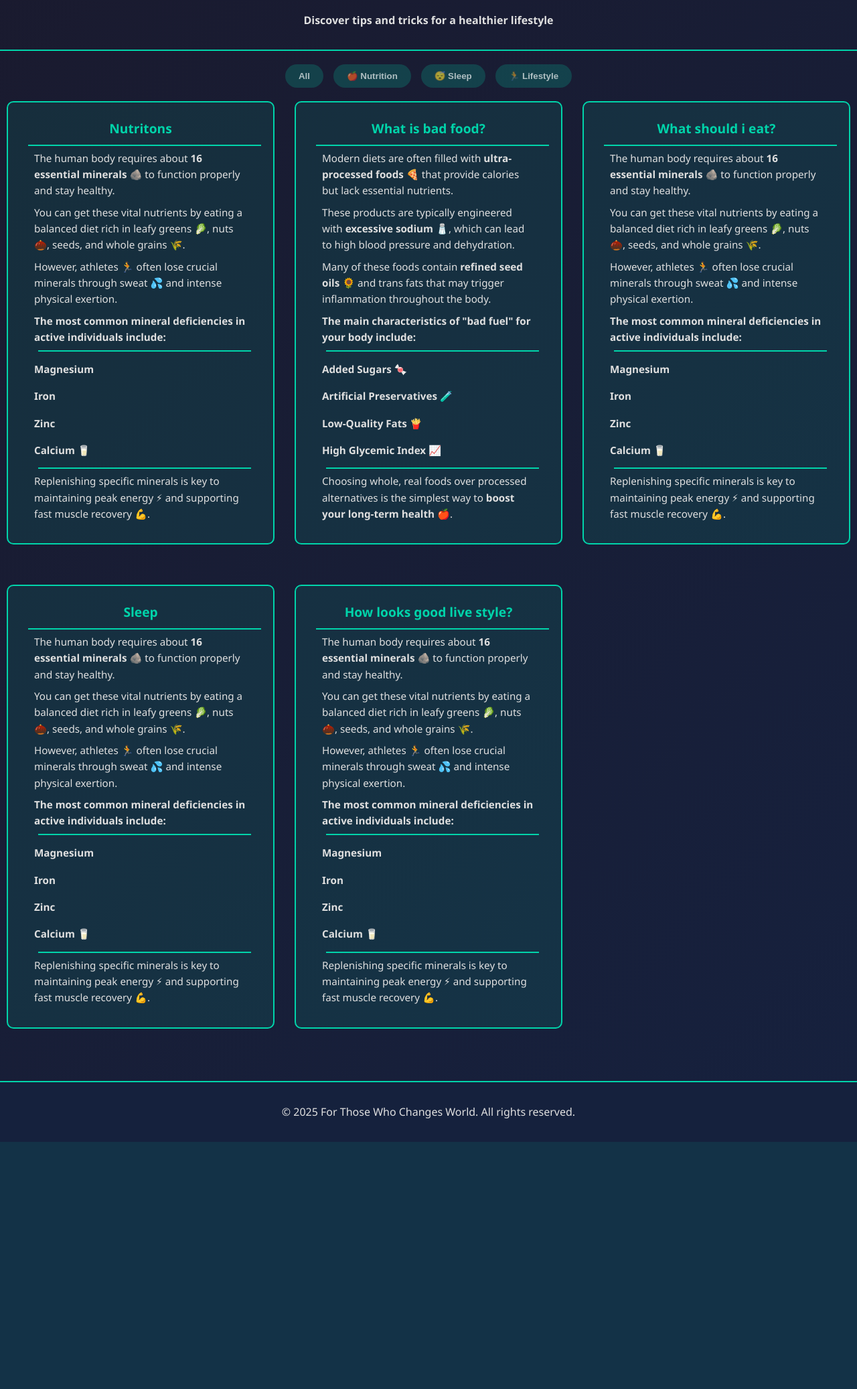
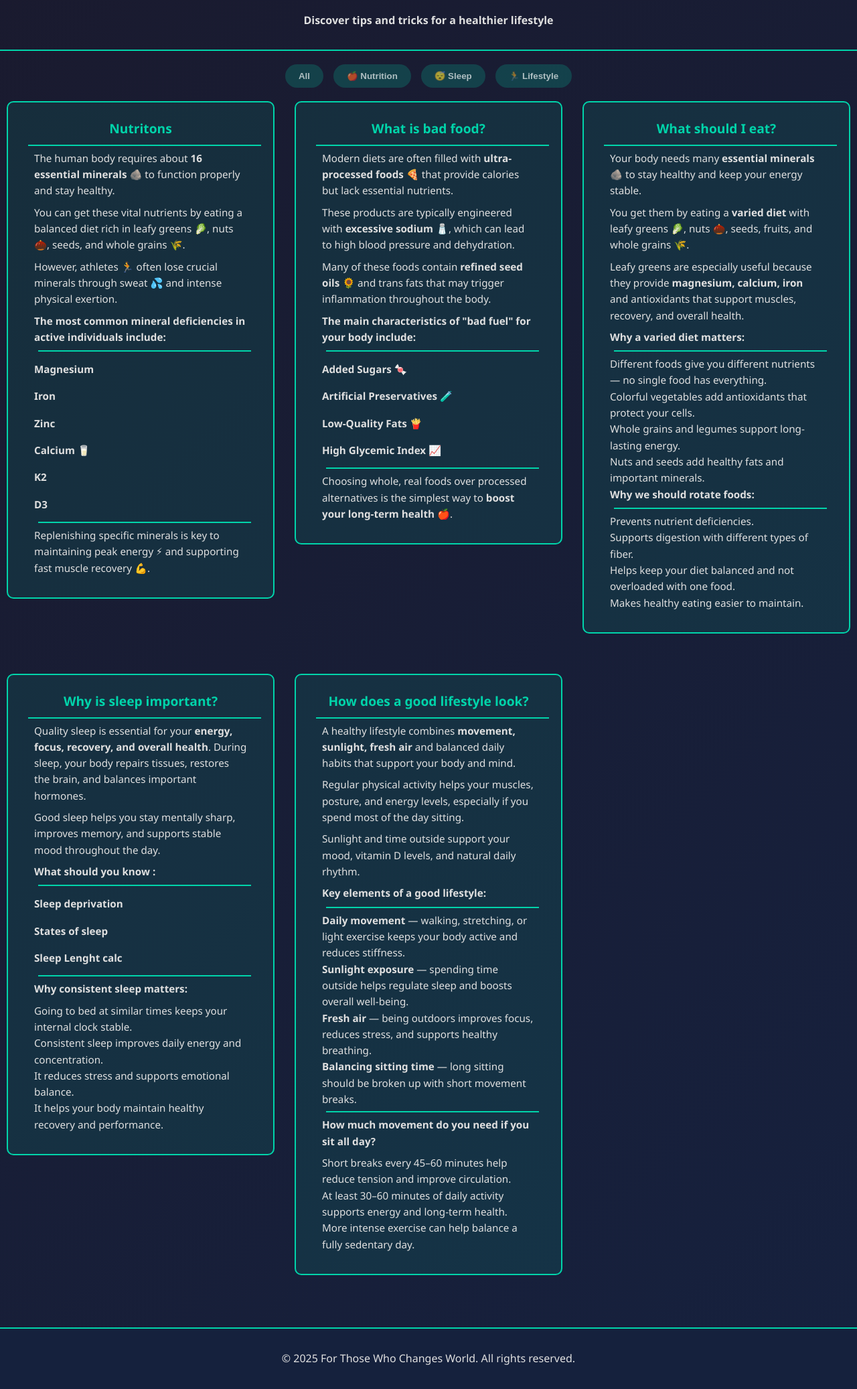
Before and after one commit to MRusnak40/School_WEB_PSS_YEAR_WORK, a Django app: page /health/ in a window 1280 px wide. Shown: the part 215-2289 px from the top of the page at 67% size. Before the commit the page ends 1920 px from the top, so only its background shows below. Run offline with Django 5.2, Linux system fonts and the light colour scheme.

Commit message:
changing healthier

```diff
--- a/Backend/GymProject/GymApp/static/healthier-styles.css
+++ b/Backend/GymProject/GymApp/static/healthier-styles.css
@@ -122,7 +122,7 @@ div ul {
     color: var(--accent-green);
     text-decoration: none;
     scale: 1.05;
-    transform: translateY(-5px);
+    transform: translateY(-2px);
     transition: all 0.3s ease;
     background-color: rgba(35, 103, 163, 0.37);
 }
--- a/Backend/GymProject/GymApp/templates/healthier.html
+++ b/Backend/GymProject/GymApp/templates/healthier.html
@@ -93,6 +93,12 @@
                                             <li><a class="a-card"
                                                     href="https://health.clevelandclinic.org/calcium"><strong>Calcium</strong>
                                                     🥛</a></li>
+                                            <li><a class="a-card"
+                                                href="https://pmc.ncbi.nlm.nih.gov/articles/PMC8483258/"><strong>K2</strong>
+                                                </a></li>
+                                            <li><a class="a-card"
+                                                href="https://my.clevelandclinic.org/health/diseases/15050-vitamin-d-vitamin-d-deficiency"><strong>D3</strong>
+                                                </a></li>
                                         </ul>
                                     </div>
                                     <div class="hr-div"></div>
@@ -181,47 +187,45 @@
 
                     <div class="card">
 
-                        <div class="info-card">
-                            <h3>What should i eat? </h3>
+                       <div class="info-card">
+                            <h3>What should I eat?</h3>
                             <div class="hr-div"></div>
                             <div class="card-text">
                                 <div>
-                                    <p>The human body requires about <strong>16 essential minerals</strong> 🪨 to
-                                        function properly and stay healthy.</p>
+                                    <p>Your body needs many <strong>essential minerals</strong> 🪨 to stay healthy and keep your energy stable.</p>
 
-                                    <p>You can get these vital nutrients by eating a balanced diet rich in leafy
-                                        greens
-                                        🥬, nuts 🌰, seeds, and whole grains 🌾.</p>
+                                    <p>You get them by eating a <strong>varied diet</strong> with leafy greens 🥬, nuts 🌰, seeds, fruits, and whole grains 🌾.</p>
 
-                                    <p>However, athletes 🏃 often lose crucial minerals through sweat 💦 and intense
-                                        physical exertion.</p>
+                                    <p>Leafy greens are especially useful because they provide <strong>magnesium, calcium, iron</strong> and antioxidants that support muscles, recovery, and overall health.</p>
 
-                                    <p> <strong>The most common mineral deficiencies in active individuals
-                                            include:</strong></p>
+                                    <p><strong>Why a varied diet matters:</strong></p>
                                     <div class="hr-div"></div>
                                     <div>
                                         <ul>
-                                            <li><a class="a-card"
-                                                    href="https://ods.od.nih.gov/factsheets/Magnesium-HealthProfessional/"><strong>Magnesium</strong></a>
-                                            </li>
-                                            <li><a class="a-card"
-                                                    href="https://www.healthline.com/nutrition/iron-supplements-who-should-take#symptoms-of-low-iron"><strong>Iron</strong></a>
-                                            </li>
-                                            <li><a class="a-card"
-                                                    href="https://www.mayoclinic.org/drugs-supplements-zinc/art-20366112"><strong>Zinc</strong></a>
-                                            </li>
-                                            <li><a class="a-card"
-                                                    href="https://health.clevelandclinic.org/calcium"><strong>Calcium</strong>
-                                                    🥛</a></li>
+                                            <li>Different foods give you different nutrients — no single food has everything.</li>
+                                            <li>Colorful vegetables add antioxidants that protect your cells.</li>
+                                            <li>Whole grains and legumes support long-lasting energy.</li>
+                                            <li>Nuts and seeds add healthy fats and important minerals.</li>
                                         </ul>
                                     </div>
+                                    <p><strong>Why we should rotate foods:</strong></p>
                                     <div class="hr-div"></div>
-                                    <p>Replenishing specific minerals is key to maintaining peak energy ⚡
-                                        and supporting fast muscle recovery 💪.</p>
+
+                                    <div>
+                                        <ul>
+                                            <li>Prevents nutrient deficiencies.</li>
+                                            <li>Supports digestion with different types of fiber.</li>
+                                            <li>Helps keep your diet balanced and not overloaded with one food.</li>
+                                            <li>Makes healthy eating easier to maintain.</li>
+                                        </ul>
+                                    </div>
+
+
                                 </div>
-
                             </div>
                         </div>
+
+
 
 
                     </div>
@@ -246,46 +250,48 @@
                     <div class="card">
 
                         <div class="info-card">
-                            <h3>Sleep </h3>
+                            <h3>Why is sleep important?</h3>
                             <div class="hr-div"></div>
                             <div class="card-text">
                                 <div>
-                                    <p>The human body requires about <strong>16 essential minerals</strong> 🪨 to
-                                        function properly and stay healthy.</p>
+                                    <p>Quality sleep is essential for your <strong>energy, focus, recovery, and overall health</strong>. During sleep, your body repairs tissues, restores the brain, and balances important hormones.</p>
 
-                                    <p>You can get these vital nutrients by eating a balanced diet rich in leafy
-                                        greens
-                                        🥬, nuts 🌰, seeds, and whole grains 🌾.</p>
+                                    <p>Good sleep helps you stay mentally sharp, improves memory, and supports stable mood throughout the day.</p>
 
-                                    <p>However, athletes 🏃 often lose crucial minerals through sweat 💦 and intense
-                                        physical exertion.</p>
+                                    <p><strong>What should you know :</strong></p>
+                                    <div class="hr-div"></div>
 
-                                    <p> <strong>The most common mineral deficiencies in active individuals
-                                            include:</strong></p>
-                                    <div class="hr-div"></div>
                                     <div>
                                         <ul>
                                             <li><a class="a-card"
-                                                    href="https://ods.od.nih.gov/factsheets/Magnesium-HealthProfessional/"><strong>Magnesium</strong></a>
+                                                    href="https://my.clevelandclinic.org/health/diseases/23970-sleep-deprivation"><strong>Sleep deprivation</strong></a>
                                             </li>
                                             <li><a class="a-card"
-                                                    href="https://www.healthline.com/nutrition/iron-supplements-who-should-take#symptoms-of-low-iron"><strong>Iron</strong></a>
+                                                    href="https://www.sleepfoundation.org/stages-of-sleep"><strong>States of sleep</strong></a>
                                             </li>
                                             <li><a class="a-card"
-                                                    href="https://www.mayoclinic.org/drugs-supplements-zinc/art-20366112"><strong>Zinc</strong></a>
+                                                    href="https://sleepopolis.com/calculators/sleep/"><strong>Sleep Lenght calc</strong></a>
                                             </li>
-                                            <li><a class="a-card"
-                                                    href="https://health.clevelandclinic.org/calcium"><strong>Calcium</strong>
-                                                    🥛</a></li>
+
                                         </ul>
                                     </div>
+
                                     <div class="hr-div"></div>
-                                    <p>Replenishing specific minerals is key to maintaining peak energy ⚡
-                                        and supporting fast muscle recovery 💪.</p>
+                                    <p><strong>Why consistent sleep matters:</strong></p>
+                                    <div>
+                                        <ul>
+                                            <li>Going to bed at similar times keeps your internal clock stable.</li>
+                                            <li>Consistent sleep improves daily energy and concentration.</li>
+                                            <li>It reduces stress and supports emotional balance.</li>
+                                            <li>It helps your body maintain healthy recovery and performance.</li>
+                                        </ul>
+                                    </div>
+
+
                                 </div>
-
                             </div>
                         </div>
+
 
 
                     </div>
@@ -310,46 +316,42 @@
                     <div class="card">
 
                         <div class="info-card">
-                            <h3>How looks good live style? </h3>
+                            <h3>How does a good lifestyle look?</h3>
                             <div class="hr-div"></div>
                             <div class="card-text">
                                 <div>
-                                    <p>The human body requires about <strong>16 essential minerals</strong> 🪨 to
-                                        function properly and stay healthy.</p>
+                                    <p>A healthy lifestyle combines <strong>movement, sunlight, fresh air</strong> and balanced daily habits that support your body and mind.</p>
 
-                                    <p>You can get these vital nutrients by eating a balanced diet rich in leafy
-                                        greens
-                                        🥬, nuts 🌰, seeds, and whole grains 🌾.</p>
+                                    <p>Regular physical activity helps your muscles, posture, and energy levels, especially if you spend most of the day sitting.</p>
 
-                                    <p>However, athletes 🏃 often lose crucial minerals through sweat 💦 and intense
-                                        physical exertion.</p>
+                                    <p>Sunlight and time outside support your mood, vitamin D levels, and natural daily rhythm.</p>
 
-                                    <p> <strong>The most common mineral deficiencies in active individuals
-                                            include:</strong></p>
+                                    <p><strong>Key elements of a good lifestyle:</strong></p>
                                     <div class="hr-div"></div>
                                     <div>
                                         <ul>
-                                            <li><a class="a-card"
-                                                    href="https://ods.od.nih.gov/factsheets/Magnesium-HealthProfessional/"><strong>Magnesium</strong></a>
-                                            </li>
-                                            <li><a class="a-card"
-                                                    href="https://www.healthline.com/nutrition/iron-supplements-who-should-take#symptoms-of-low-iron"><strong>Iron</strong></a>
-                                            </li>
-                                            <li><a class="a-card"
-                                                    href="https://www.mayoclinic.org/drugs-supplements-zinc/art-20366112"><strong>Zinc</strong></a>
-                                            </li>
-                                            <li><a class="a-card"
-                                                    href="https://health.clevelandclinic.org/calcium"><strong>Calcium</strong>
-                                                    🥛</a></li>
+                                            <li ><strong>Daily movement</strong> — walking, stretching, or light exercise keeps your body active and reduces stiffness.</li>
+                                            <li><strong>Sunlight exposure</strong> — spending time outside helps regulate sleep and boosts overall well‑being.</li>
+                                            <li><strong>Fresh air</strong> — being outdoors improves focus, reduces stress, and supports healthy breathing.</li>
+                                            <li><strong>Balancing sitting time</strong> — long sitting should be broken up with short movement breaks.</li>
                                         </ul>
                                     </div>
+
                                     <div class="hr-div"></div>
-                                    <p>Replenishing specific minerals is key to maintaining peak energy ⚡
-                                        and supporting fast muscle recovery 💪.</p>
+                                    <p><strong>How much movement do you need if you sit all day?</strong></p>
+                                    <div>
+                                        <ul>
+                                            <li>Short breaks every 45–60 minutes help reduce tension and improve circulation.</li>
+                                            <li>At least 30–60 minutes of daily activity supports energy and long‑term health.</li>
+                                            <li>More intense exercise can help balance a fully sedentary day.</li>
+                                        </ul>
+                                    </div>
+
+
                                 </div>
-
                             </div>
                         </div>
+
 
 
                     </div>
@@ -370,6 +372,6 @@
         <p>&copy; 2025 For Those Who Changes World. All rights reserved.</p>
 
 </footer>
-
-<script src="JavaScript/healthier-script.js"></script>
+    {% load static %}
+<script type="module" src="{% static 'JavaScript/healthier-script.js' %}"></script>
 </html>
```
Also changed, not shown: Backend/GymProject/GymApp/templates/goals.html (+5 -12 lines), Backend/GymProject/GymApp/static/JavaScript/goals-script.js (renamed from JavaScript/goals-script.js), Backend/GymProject/GymApp/static/JavaScript/healthier-script.js (added).
